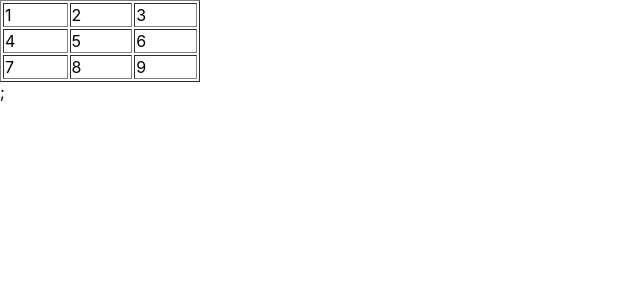
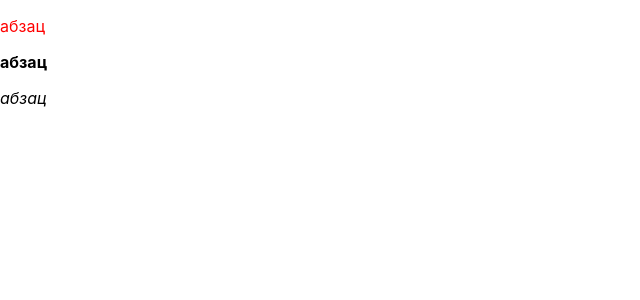
Before and after one commit to NiceBoyClick/uchebny.project, a React (Create React App) app in the folder my-app/: page / in a window 1280 px wide. Shown: the top 300 px of the page, without its empty margins (0-640 px from the left). Built offline with nearby package versions, Linux system fonts and the light colour scheme.

Commit message:
3 урок (Введение в язык JSX в React)№6

```diff
--- a/my-app/public/index.html
+++ b/my-app/public/index.html
@@ -29,6 +29,17 @@
   <body>
     <noscript>You need to enable JavaScript to run this app.</noscript>
     <div id="root"></div>
+    <style>
+      .red {
+      color: red;
+    }
+      .b {
+        font-weight: bold;
+      }
+      .ital {
+        font-style: italic;
+      }
+    </style>
     <!--
       This HTML file is a template.
       If you open it directly in the browser, you will see an empty page.
--- a/my-app/src/App.js
+++ b/my-app/src/App.js
@@ -1,26 +1,11 @@
 import React from 'react';
 
 function App() {
+
   return <div>
-    <table border={1} width={200}>
-      <tbody>
-      <tr>
-        <td>1</td>
-        <td>2</td>
-        <td>3</td>
-      </tr>
-      <tr>
-        <td>4</td>
-        <td>5</td>
-        <td>6</td>
-      </tr>
-      <tr>
-        <td>7</td>
-        <td>8</td>
-        <td>9</td>
-      </tr>
-      </tbody>
-    </table>;
+   <p className={'red'}>абзац</p>
+   <p className={'b'}>абзац</p>
+   <p className={'ital'}>абзац</p>
   </div>;
 }
 
```
